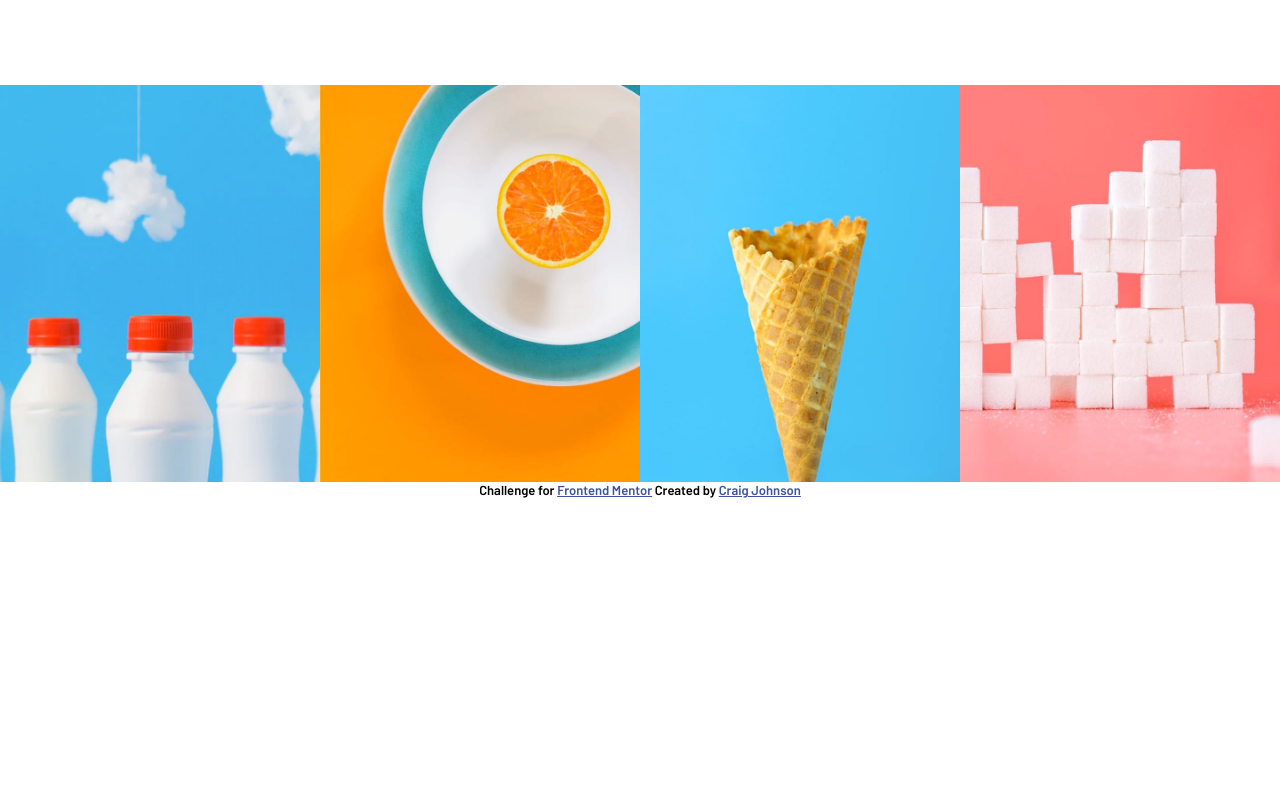
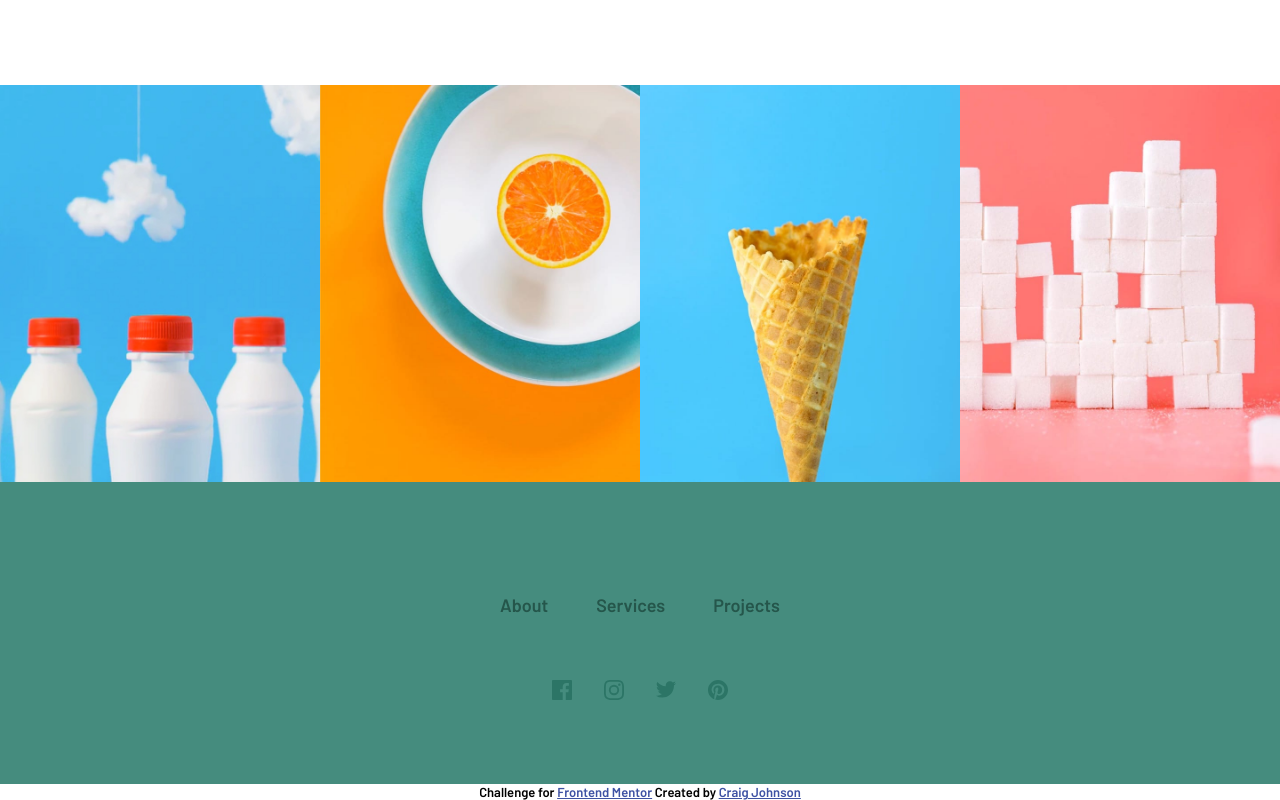
Before and after one commit to craigdev937/front14, a React (Vite) app: page / in a window 1280 px wide. Shown: the part 3120-3920 px from the top of the page. Before the commit the page ends 3618 px from the top, so only its background shows below. Built offline with nearby package versions, Linux system fonts and the light colour scheme.

Commit message:
Updated the Main component.  Created the Footer components.

```diff
--- /dev/null
+++ b/src/components/footer/Footer.css
@@ -0,0 +1,43 @@
+.footer__container {
+    background: var(--footer);
+}
+
+.footer__wrap {
+    display: flex;
+    flex-direction: column;
+    justify-content: center;
+    align-items: center;
+    padding: 5rem;
+}
+
+.footer__logo {
+    padding-bottom: 2rem;
+}
+
+.footer__links--wrap {
+    display: flex;
+    padding-bottom: 4rem;
+}
+
+.footer__link {
+    padding: 0rem 1.5rem;
+    text-decoration: none;
+    color: var(--graphic-design-text);
+}
+
+.footer__link:hover {
+    color: var(--white);
+}
+
+.social__icons--wrap {
+    display: flex;
+}
+
+.social__icon {
+    fill: var(--footer);
+    padding: 0rem 1rem;
+}
+
+.social__icon:hover {
+    fill: var(--white);
+}
--- /dev/null
+++ b/src/components/footer/Footer.jsx
@@ -0,0 +1,57 @@
+import React from "react";
+import "./Footer.css";
+import logo from "/public/logo.svg";
+
+export const Footer = () => {
+    const [color, setColor] = React.useState("--footer");
+
+    const setStyle = (newColor) => {
+        setColor(newColor);
+        console.log(color);
+    };
+
+    return (
+        <React.Fragment>
+            <footer className="footer__container">
+                <div className="footer__wrap">
+                    <a href="#" className="footer__logo"></a>
+                    <aside className="footer__links--wrap">
+                        <a href="#" className="footer__link">About</a>
+                        <a href="#" className="footer__link">Services</a>
+                        <a href="#" className="footer__link">Projects</a>
+                    </aside>
+                    <aside className="social__icons--wrap">
+                        <a href="#">
+                            <img
+                                className="social__icon"
+                                alt="Facebook"
+                                src="/icon-facebook.svg"
+                            />
+                        </a>
+                        <a href="#">
+                            <img
+                                className="social__icon"
+                                alt="Instagram"
+                                src="/public/icon-instagram.svg"
+                            />
+                        </a>
+                        <a href="#">
+                            <img
+                                className="social__icon"
+                                alt="Twitter"
+                                src="/public/icon-twitter.svg"
+                            />
+                        </a>
+                        <a href="#">
+                            <img
+                                className="social__icon"
+                                alt="Pinterest"
+                                src="/public/icon-pinterest.svg"
+                            />
+                        </a>
+                    </aside>
+                </div>
+            </footer>
+        </React.Fragment>
+    );
+};
--- a/src/containers/Main.jsx
+++ b/src/containers/Main.jsx
@@ -2,10 +2,11 @@ import React from "react";
 import { Hero } from "../components/hero/Hero";
 import { Transform } from "../components/transform/Transform";
 import { StandOut } from "../components/standOut/StandOut";
-import { Signature } from "../components/signature/Signature";
 import { GraphicDesign } from "../components/gdesign/GraphicDesign";
 import { Clients } from "../components/clients/Clients";
 import { Food } from "../components/food/Food";
+import { Footer } from "../components/footer/Footer";
+import { Signature } from "../components/signature/Signature";
 
 export const Main = () => {
     return (
@@ -16,6 +17,7 @@ export const Main = () => {
             <GraphicDesign />
             <Clients />
             <Food />
+            <Footer />
             <Signature />
         </React.Fragment>
     );
```
